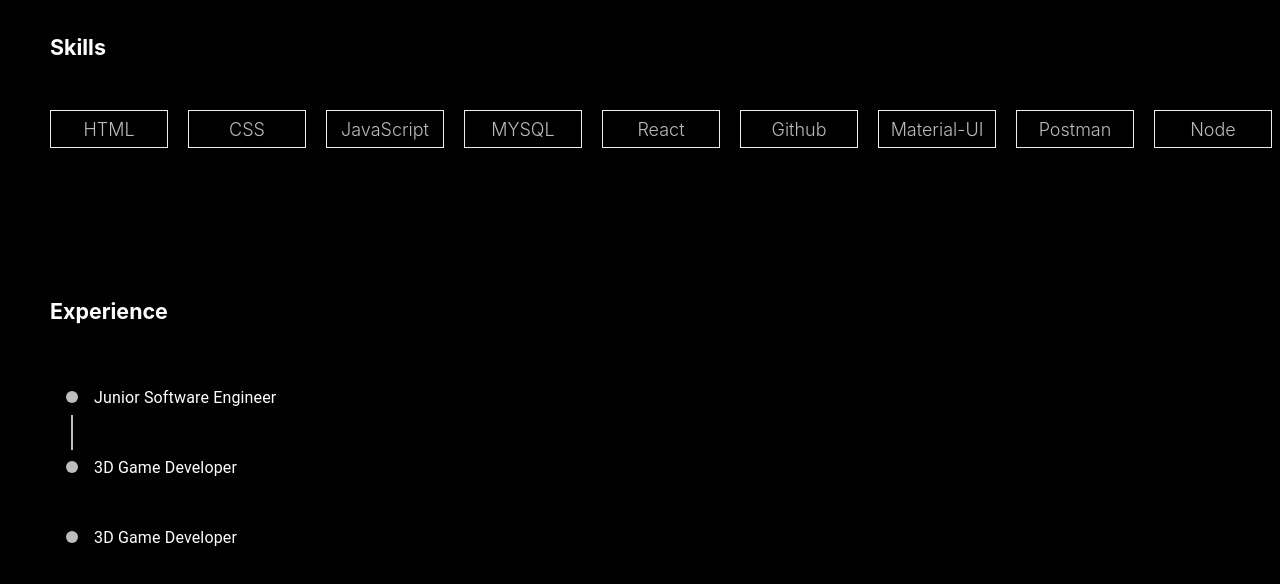
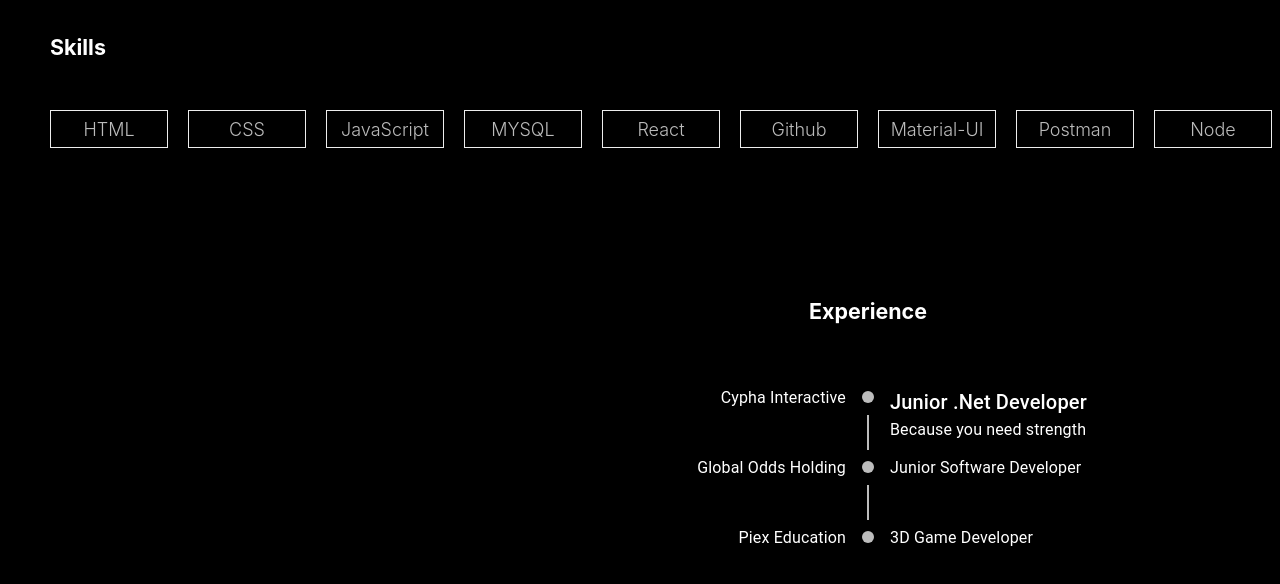
Before and after one commit to PritamMaharjan86/portfolio-react, a React (Create React App) app: page / in a window 1280 px wide. Shown: the part 1072-1656 px from the top of the page. Built offline with nearby package versions, Linux system fonts and the light colour scheme.

Commit message:
added to experience section

```diff
--- a/src/App.js
+++ b/src/App.js
@@ -15,6 +15,11 @@ import TimelineSeparator from '@mui/lab/TimelineSeparator';
 import TimelineConnector from '@mui/lab/TimelineConnector';
 import TimelineContent from '@mui/lab/TimelineContent';
 import TimelineDot from '@mui/lab/TimelineDot';
+import TimelineOppositeContent, {
+  timelineOppositeContentClasses,
+} from '@mui/lab/TimelineOppositeContent';
+import Typography from '@mui/material/Typography';
+
 
 
 function App() {
@@ -143,7 +148,7 @@ function App() {
             Wordpress
           </Box>
         </div>
-        <h6 style={{ color: 'white', display: 'flex', justifyContent: 'left' }}>Experience</h6>
+        <h6 style={{ color: 'white', display: 'flex', justifyContent: 'center' }}>Experience</h6>
         <div className='experience'>
           <Timeline
             sx={{
@@ -154,23 +159,41 @@ function App() {
             }}
           >
             <TimelineItem>
+              <TimelineOppositeContent
+                sx={{ }}
+                align="right"
+                color="white"
+              >
+                Cypha Interactive
+              </TimelineOppositeContent>
               <TimelineSeparator>
                 <TimelineDot />
                 <TimelineConnector />
               </TimelineSeparator>
-        <TimelineContent style={{color:'white'}}>Junior Software Engineer</TimelineContent>
+              <TimelineContent style={{ color: 'white' }}><Typography variant='h6' component="span">Junior .Net Developer
+              </Typography>
+                <Typography>Because you need strength</Typography></TimelineContent>
             </TimelineItem>
+
             <TimelineItem>
+              <TimelineOppositeContent color="white" >
+                Global Odds Holding
+              </TimelineOppositeContent>
+              <TimelineSeparator>
+                <TimelineDot />
+                <TimelineConnector />
+              </TimelineSeparator>
+              <TimelineContent style={{ color: 'white' }}>Junior Software Developer</TimelineContent>
+            </TimelineItem>
+
+            <TimelineItem>
+              <TimelineOppositeContent color="white" >
+                Piex Education
+              </TimelineOppositeContent>
               <TimelineSeparator>
                 <TimelineDot />
               </TimelineSeparator>
-        <TimelineContent style={{color:'white'}}>3D Game Developer</TimelineContent>
-      </TimelineItem>
-      <TimelineItem>
-        <TimelineSeparator>
-          <TimelineDot />
-        </TimelineSeparator>
-        <TimelineContent style={{color:'white'}}>3D Game Developer</TimelineContent>
+              <TimelineContent style={{ color: 'white' }}>3D Game Developer</TimelineContent>
             </TimelineItem>
 
           </Timeline></div>
```
Lines whose indentation alone changed are shown as unchanged.
